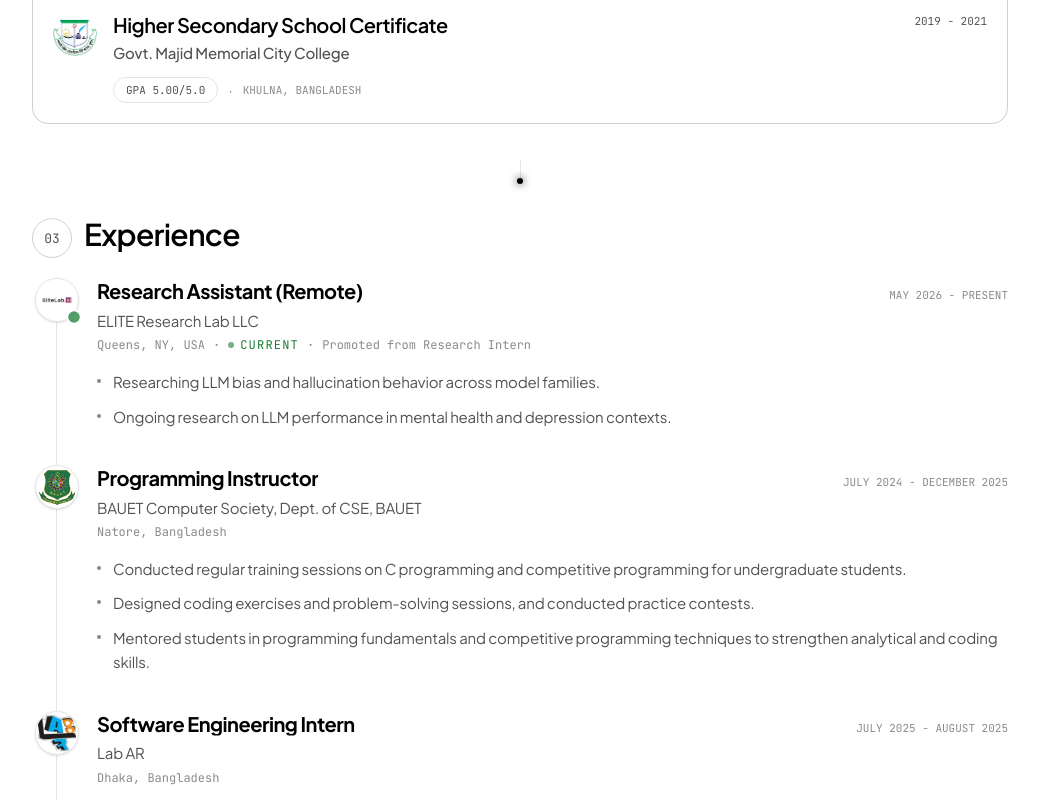
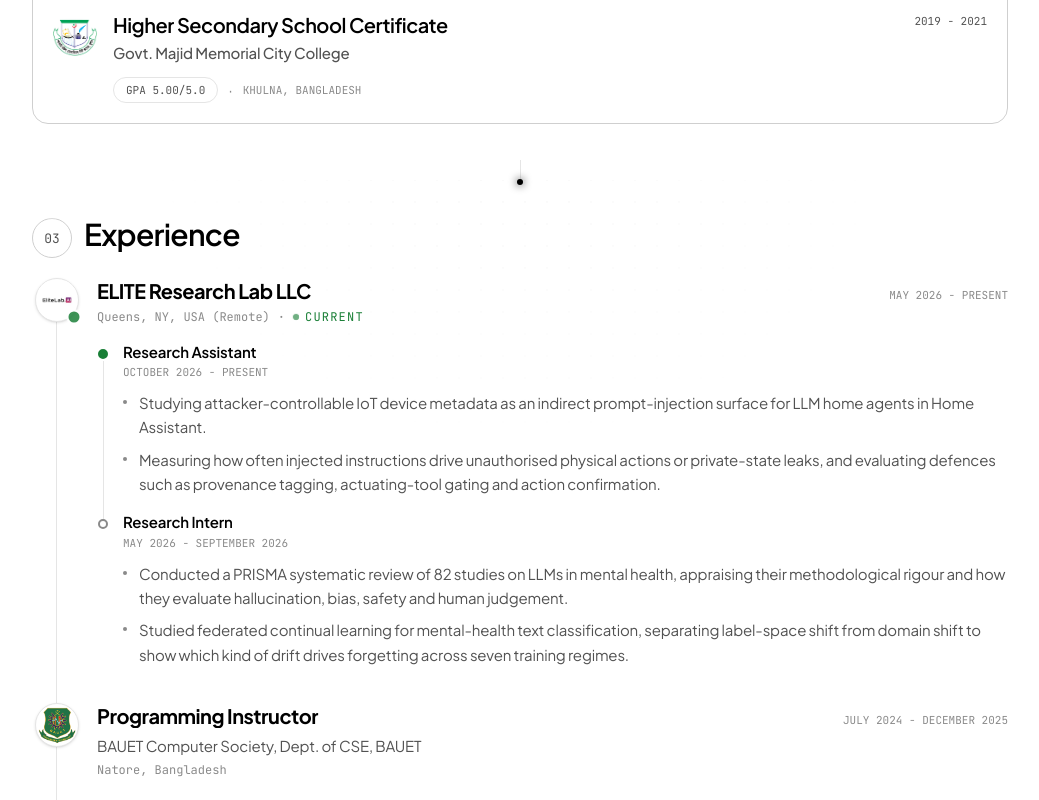
Before and after one commit to ratulhasan001/portfolio, a Next.js app: page / in a window 1280 px wide. Shown: the part 2000-2800 px from the top of the page, without its empty margins (120-1159 px from the left). Built offline with nearby package versions, Linux system fonts and the light colour scheme.

Commit message:
RA updated

```diff
--- a/package.json
+++ b/package.json
@@ -10,6 +10,7 @@
   },
   "dependencies": {
     "framer-motion": "^12.42.2",
+    "lenis": "1.3.26",
     "lucide-react": "^1.24.0",
     "next": "16.2.10",
     "react": "19.2.4",
--- a/src/app/layout.tsx
+++ b/src/app/layout.tsx
@@ -1,7 +1,9 @@
 import type { Metadata, Viewport } from "next";
 import { Plus_Jakarta_Sans, JetBrains_Mono } from "next/font/google";
+import "lenis/dist/lenis.css";
 import "./globals.css";
 import { ThemeProvider, themeInitScript } from "@/components/theme-provider";
+import { SmoothScroll } from "@/components/smooth-scroll";
 import { profile } from "@/lib/data";
 
 const sans = Plus_Jakarta_Sans({
@@ -72,6 +74,7 @@ export default function RootLayout({
       </head>
       <body className="safe-bottom min-h-full flex flex-col bg-canvas text-fg-default">
         <ThemeProvider>
+          <SmoothScroll />
           <div
             aria-hidden
             className="bg-grid-fixed pointer-events-none fixed inset-0 -z-10 opacity-70 [mask-image:radial-gradient(ellipse_80%_60%_at_50%_0%,#000_0%,transparent_75%)]"
--- a/src/components/experience-section.tsx
+++ b/src/components/experience-section.tsx
@@ -2,7 +2,7 @@
 
 import { motion } from "framer-motion";
 import { GitCommitHorizontal } from "lucide-react";
-import { experience } from "@/lib/data";
+import { experience, type Position } from "@/lib/data";
 import { SectionTitle } from "./ui";
 import { WipeWords } from "./wipe-in";
 import { ParallaxLayer } from "./parallax-layer";
@@ -21,7 +21,9 @@ export function ExperienceSection() {
       <SectionTitle index="03" title="Experience" />
 
       <ol className="relative ml-5 border-l border-border-default pl-8 sm:ml-6 sm:pl-10">
-        {experience.map((exp, i) => (
+        {experience.map((exp, i) => {
+          const stacked = (exp.positions?.length ?? 0) > 1;
+          return (
             <motion.li
               key={exp.org}
               initial={{ opacity: 0, y: 16 }}
@@ -39,19 +41,27 @@ export function ExperienceSection() {
               />
 
               {/* Role carries the weight; the dates sit out at the right margin
-                in mono so the column of periods scans on its own. */}
+                  in mono so the column of periods scans on its own. When the
+                  org held several titles, the org takes the heading instead and
+                  the titles stack beneath it. */}
               <div className="flex flex-wrap items-baseline justify-between gap-x-4 gap-y-1">
                 <h3 className="text-lg font-bold leading-tight tracking-tight text-fg-default sm:text-xl">
-                <WipeWords text={exp.role} inView stagger={0.04} />
+                  <WipeWords
+                    text={stacked ? exp.org : exp.role}
+                    inView
+                    stagger={0.04}
+                  />
                 </h3>
                 <span className="mono shrink-0 text-[11px] uppercase tracking-[0.12em] text-fg-subtle">
                   {exp.period}
                 </span>
               </div>
 
+              {!stacked && (
                 <p className="mt-1.5 text-[15px] text-fg-muted">
                   <WipeWords text={exp.org} inView delay={0.1} stagger={0.04} />
                 </p>
+              )}
 
               <div className="mono mt-1 flex flex-wrap items-center gap-x-2 gap-y-1 text-[12px] text-fg-subtle">
                 <span>{exp.location}</span>
@@ -64,16 +74,13 @@ export function ExperienceSection() {
                     </span>
                   </>
                 )}
-              {exp.promotedFrom && (
-                <>
-                  <span aria-hidden>·</span>
-                  <span>Promoted from {exp.promotedFrom}</span>
-                </>
-              )}
               </div>
+
+              {stacked && <PositionFlow positions={exp.positions!} delay={i * 0.1} />}
 
               {/* Read straight through — the bullets are the substance of the
                   role, so they are not tucked behind a toggle. */}
+              {exp.bullets.length > 0 && (
                 <ul className="mt-4 space-y-2.5">
                   {exp.bullets.map((b) => (
                     <li
@@ -85,9 +92,90 @@ export function ExperienceSection() {
                     </li>
                   ))}
                 </ul>
+              )}
             </motion.li>
-        ))}
+          );
+        })}
       </ol>
     </section>
   );
 }
+
+/**
+ * LinkedIn-style progression within one org: each title on a short rail,
+ * newest first, so a promotion reads as a step up rather than a new job.
+ */
+function PositionFlow({
+  positions,
+  delay,
+}: {
+  positions: Position[];
+  delay: number;
+}) {
+  return (
+    <ol className="mt-4">
+      {positions.map((pos, j) => {
+        const last = j === positions.length - 1;
+        return (
+          <motion.li
+            key={pos.role}
+            initial={{ opacity: 0, x: -8 }}
+            whileInView={{ opacity: 1, x: 0 }}
+            viewport={{ once: true, margin: "-40px" }}
+            transition={{
+              duration: 0.45,
+              delay: delay + 0.2 + j * 0.12,
+              ease: [0.22, 1, 0.36, 1],
+            }}
+            className="relative flex gap-3.5"
+          >
+            <div className="relative flex w-3 shrink-0 justify-center">
+              <span
+                className={`relative z-10 mt-[7px] h-2.5 w-2.5 rounded-full border-2 ${
+                  pos.current
+                    ? "border-status-published bg-status-published"
+                    : "border-fg-subtle bg-canvas"
+                }`}
+              >
+                {pos.current && (
+                  <span className="animate-pulse-dot absolute inset-0 rounded-full bg-status-published" />
+                )}
+              </span>
+              {!last && (
+                <motion.span
+                  aria-hidden
+                  initial={{ scaleY: 0 }}
+                  whileInView={{ scaleY: 1 }}
+                  viewport={{ once: true }}
+                  transition={{ duration: 0.5, delay: delay + 0.35 + j * 0.12 }}
+                  className="absolute bottom-[-7px] top-[19px] w-px origin-top bg-border-default"
+                />
+              )}
+            </div>
+            <div className={last ? "" : "pb-4"}>
+              <p className="text-[15px] font-semibold leading-snug text-fg-default">
+                {pos.role}
+              </p>
+              <p className="mono mt-0.5 text-[11px] uppercase tracking-[0.12em] text-fg-subtle">
+                {pos.period}
+              </p>
+              {pos.bullets && pos.bullets.length > 0 && (
+                <ul className="mt-2.5 space-y-2">
+                  {pos.bullets.map((b) => (
+                    <li
+                      key={b}
+                      className="flex gap-3 text-[15px] leading-relaxed text-fg-muted"
+                    >
+                      <span className="mt-[9px] h-1 w-1 shrink-0 rounded-full bg-fg-subtle" />
+                      {b}
+                    </li>
+                  ))}
+                </ul>
+              )}
+            </div>
+          </motion.li>
+        );
+      })}
+    </ol>
+  );
+}
--- /dev/null
+++ b/src/components/smooth-scroll.tsx
@@ -0,0 +1,30 @@
+"use client";
+
+import { useEffect } from "react";
+import Lenis from "lenis";
+import { setLenis } from "@/lib/scroll";
+
+/**
+ * Eases wheel and trackpad scrolling so the page glides instead of stepping.
+ * Touch keeps the platform's own momentum, and anyone who asks the OS for
+ * reduced motion gets plain native scrolling.
+ */
+export function SmoothScroll() {
+  useEffect(() => {
+    if (window.matchMedia("(prefers-reduced-motion: reduce)").matches) return;
+
+    const lenis = new Lenis({
+      autoRaf: true,
+      lerp: 0.09,
+      wheelMultiplier: 1,
+    });
+    setLenis(lenis);
+
+    return () => {
+      setLenis(null);
+      lenis.destroy();
+    };
+  }, []);
+
+  return null;
+}
--- a/src/lib/data.ts
+++ b/src/lib/data.ts
@@ -24,14 +24,26 @@ export const profile = {
   followersLabel: "Open to research collaboration",
 };
 
+export type Position = {
+  role: string;
+  period: string;
+  current?: boolean;
+  /** What this title covered; shown under it in the stacked flow. */
+  bullets?: string[];
+};
+
 export type Experience = {
   org: string;
   role: string;
   location: string;
   period: string;
   current?: boolean;
-  /** Earlier title held in the same role, shown as "Promoted from …". */
-  promotedFrom?: string;
+  /**
+   * Titles held at the same org, newest first. With more than one, the entry
+   * renders LinkedIn-style: the org as the heading and each title stacked on a
+   * small rail beneath it.
+   */
+  positions?: Position[];
   bullets: string[];
   tags: string[];
   /** Path under /public — falls back to the timeline dot when absent. */
@@ -41,16 +53,31 @@ export type Experience = {
 export const experience: Experience[] = [
   {
     org: "ELITE Research Lab LLC",
-    role: "Research Assistant (Remote)",
-    location: "Queens, NY, USA",
+    role: "Research Assistant",
+    location: "Queens, NY, USA (Remote)",
     period: "May 2026 - Present",
     current: true,
-    promotedFrom: "Research Intern",
-    bullets: [
-      "Researching LLM bias and hallucination behavior across model families.",
-      "Ongoing research on LLM performance in mental health and depression contexts.",
+    positions: [
+      {
+        role: "Research Assistant",
+        period: "October 2026 - Present",
+        current: true,
+        bullets: [
+          "Studying attacker-controllable IoT device metadata as an indirect prompt-injection surface for LLM home agents in Home Assistant.",
+          "Measuring how often injected instructions drive unauthorised physical actions or private-state leaks, and evaluating defences such as provenance tagging, actuating-tool gating and action confirmation.",
+        ],
+      },
+      {
+        role: "Research Intern",
+        period: "May 2026 - September 2026",
+        bullets: [
+          "Conducted a PRISMA systematic review of 82 studies on LLMs in mental health, appraising their methodological rigour and how they evaluate hallucination, bias, safety and human judgement.",
+          "Studied federated continual learning for mental-health text classification, separating label-space shift from domain shift to show which kind of drift drives forgetting across seven training regimes.",
+        ],
+      },
     ],
-    tags: ["LLM", "NLP", "Research"],
+    bullets: [],
+    tags: ["LLM", "NLP", "IoT Security", "Prompt Injection", "Research"],
     logo: "/logo/elitelab.jpeg",
   },
   {
--- a/src/lib/scroll.ts
+++ b/src/lib/scroll.ts
@@ -1,6 +1,16 @@
 import { animate } from "framer-motion";
+import type Lenis from "lenis";
 
 const NAV_OFFSET = 56;
+
+/** The page's Lenis instance, while smooth scrolling is running. */
+let lenis: Lenis | null = null;
+
+export function setLenis(instance: Lenis | null) {
+  lenis = instance;
+}
+
+const easeOutExpo = (t: number) => (t === 1 ? 1 : 1 - Math.pow(2, -10 * t));
 
 export function smoothScrollToId(id: string) {
   if (typeof window === "undefined") return;
@@ -17,19 +27,28 @@ export function smoothScrollToId(id: string) {
 
   el.classList.add("nav-flash-target");
 
+  const onComplete = () => {
+    el.classList.add("nav-flash");
+    window.setTimeout(() => {
+      el.classList.remove("nav-flash");
+      el.classList.remove("nav-flash-target");
+    }, 1000);
+    if (history.pushState) {
+      history.pushState(null, "", id);
+    }
+  };
+
+  // Lenis owns the scroll position while it runs, so a jump has to go through
+  // it; driving window.scrollTo underneath would fight its interpolation.
+  if (lenis) {
+    lenis.scrollTo(targetY, { duration, easing: easeOutExpo, onComplete });
+    return;
+  }
+
   animate(startY, targetY, {
     duration,
     ease: [0.16, 1, 0.3, 1],
     onUpdate: (v) => window.scrollTo(0, v),
-    onComplete: () => {
-      el.classList.add("nav-flash");
-      window.setTimeout(() => {
-        el.classList.remove("nav-flash");
-        el.classList.remove("nav-flash-target");
-      }, 1000);
-      if (history.pushState) {
-        history.pushState(null, "", id);
-      }
-    },
+    onComplete,
   });
 }
```
Also changed, not shown: 1 other file (tests, documents, lock files or other folders). Lines whose indentation alone changed are shown as unchanged.
